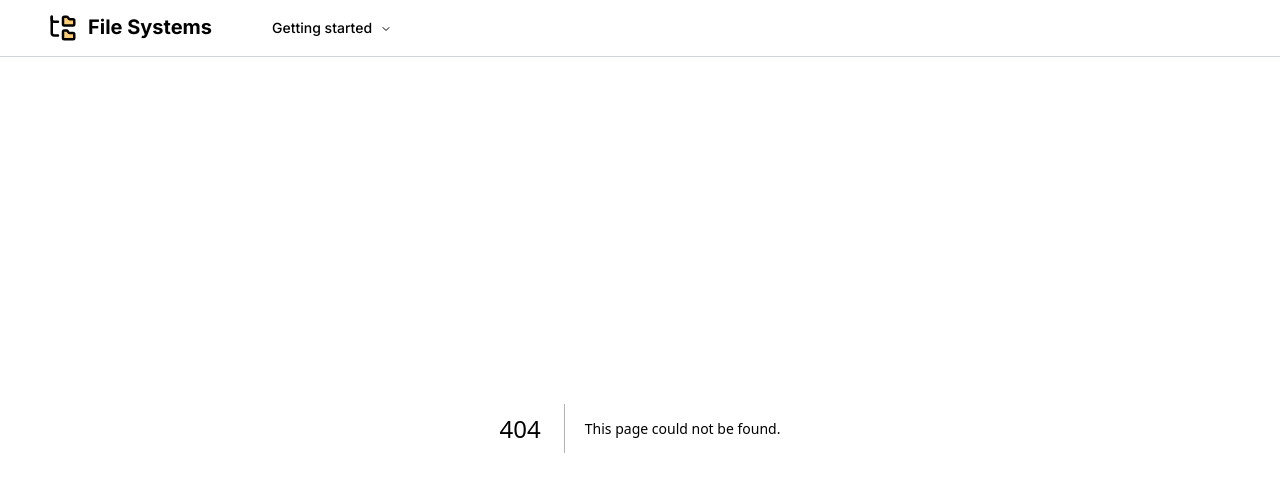
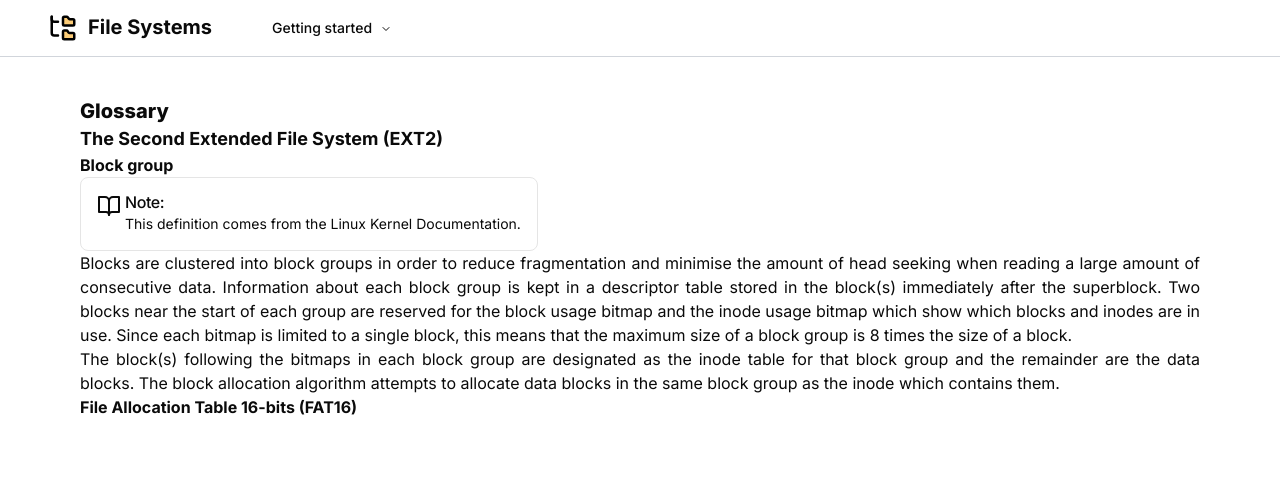
Before and after one commit to JiahuiChen99/filesystems, a Next.js app: page /glossary in a window 1280 px wide. Before the commit this address had no page. Shown: the top 492 px of the page. Built offline with nearby package versions, Linux system fonts and the light colour scheme.

Commit message:
feat: glossary page

```diff
--- /dev/null
+++ b/src/app/glossary/page.tsx
@@ -0,0 +1,46 @@
+import { Alert, AlertDescription, AlertTitle } from "@/components/ui/alert";
+import { BookOpen } from "lucide-react";
+import { Metadata } from "next";
+
+export const metadata: Metadata = {
+  title: "File Systems Glossary",
+};
+
+export default function Glossary() {
+  return (
+    <div className="mx-20 my-10 text-justify">
+      <h1 className="font-extrabold text-xl">Glossary </h1>
+      <h2 className="font-bold text-lg">
+        The Second Extended File System (EXT2)
+      </h2>
+      <section id="block-group">
+        <h3 className="font-bold">Block group</h3>
+        <Alert className="w-fit">
+          <BookOpen className="h-6 w-6" />
+          <AlertTitle>Note:</AlertTitle>
+          <AlertDescription>
+            This definition comes from the Linux Kernel Documentation.
+          </AlertDescription>
+        </Alert>
+        <p>
+          Blocks are clustered into block groups in order to reduce
+          fragmentation and minimise the amount of head seeking when reading a
+          large amount of consecutive data. Information about each block group
+          is kept in a descriptor table stored in the block(s) immediately after
+          the superblock. Two blocks near the start of each group are reserved
+          for the block usage bitmap and the inode usage bitmap which show which
+          blocks and inodes are in use. Since each bitmap is limited to a single
+          block, this means that the maximum size of a block group is 8 times
+          the size of a block.
+        </p>
+        <p>
+          The block(s) following the bitmaps in each block group are designated
+          as the inode table for that block group and the remainder are the data
+          blocks. The block allocation algorithm attempts to allocate data
+          blocks in the same block group as the inode which contains them.
+        </p>
+      </section>
+      <h2 className="font-bold">File Allocation Table 16-bits (FAT16)</h2>
+    </div>
+  );
+}
```
